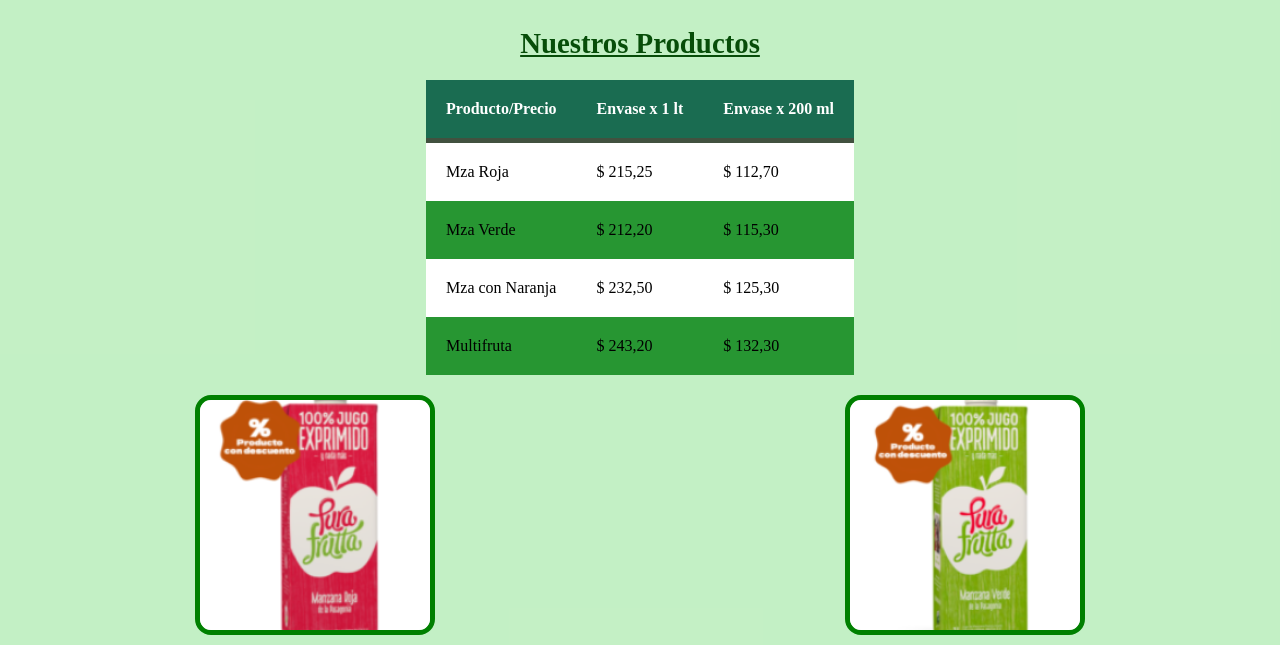
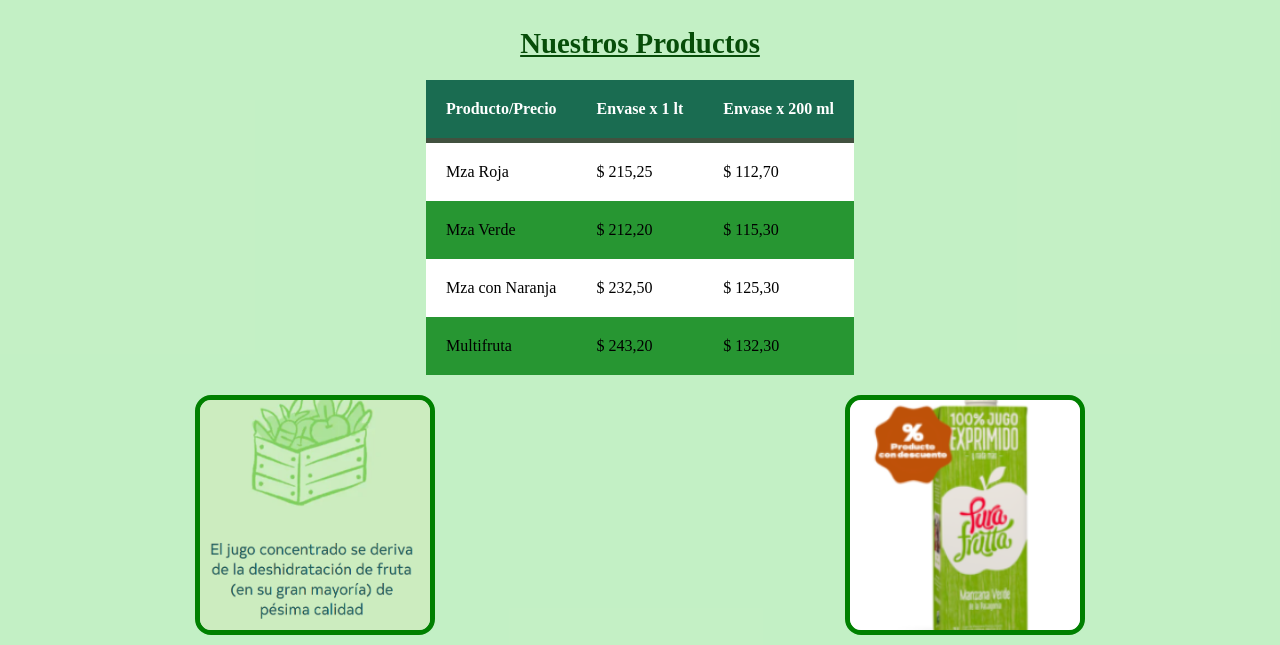
Before and after one commit to djfurlan/desafio-10-tercer-entrega-proyecto-final, a website: page pages/productos.html in a window 1280 px wide. Shown: the part 155-800 px from the top of the page. Drawn offline with Linux system fonts and the light colour scheme.

Commit message:
commit productos

```diff
--- a/pages/productos.html
+++ b/pages/productos.html
@@ -88,7 +88,7 @@
 
 
             <div class="producto-1">
-                <img class="img-Productos-1" src="../imagenes/mza-roja-1lt.png" alt="Jugo Mza Roja x 1 lt">
+                <img class="img-Productos-1" src="../imagenes/Deshidratado.PNG" alt="Jugo Mza Roja x 1 lt">
                 <p class="descripcion-Producto">Jugo Manzana Roja x 1 lt</p>
             </div>
             <div class="producto-2">
```
